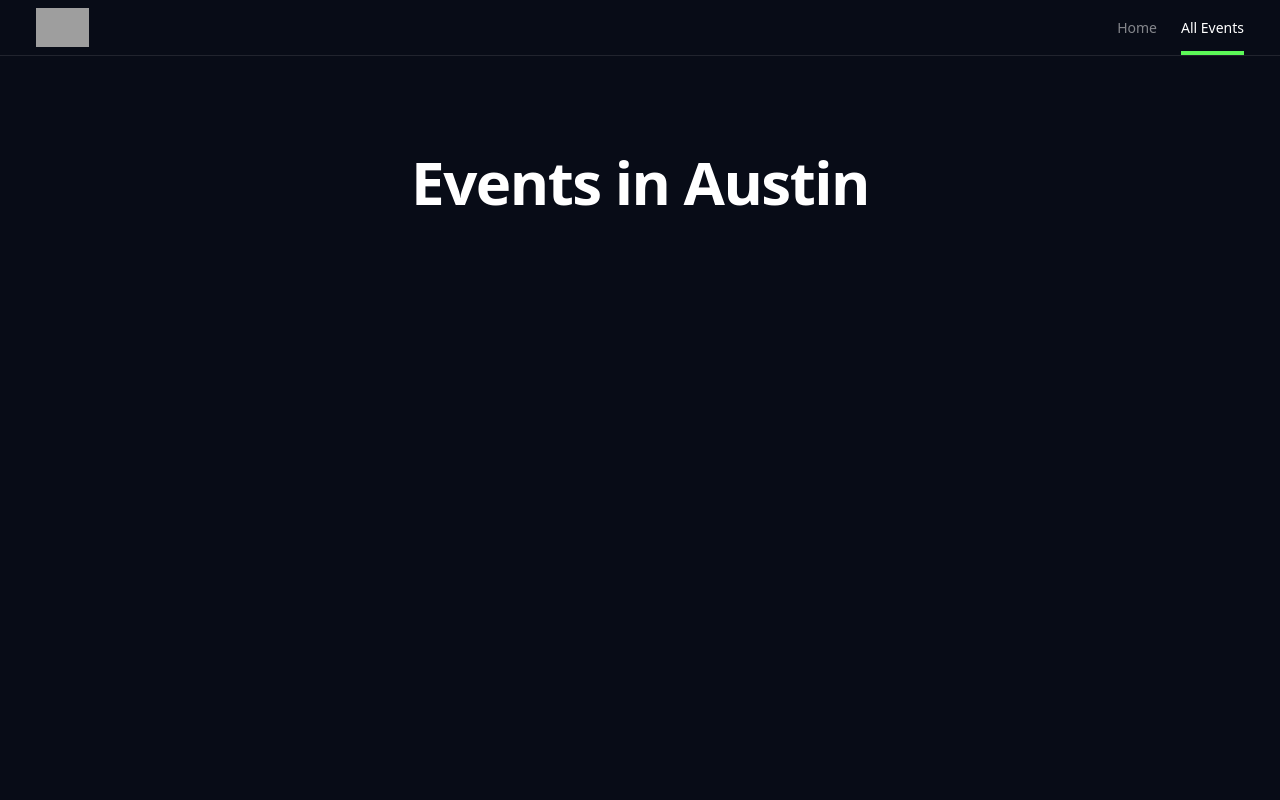
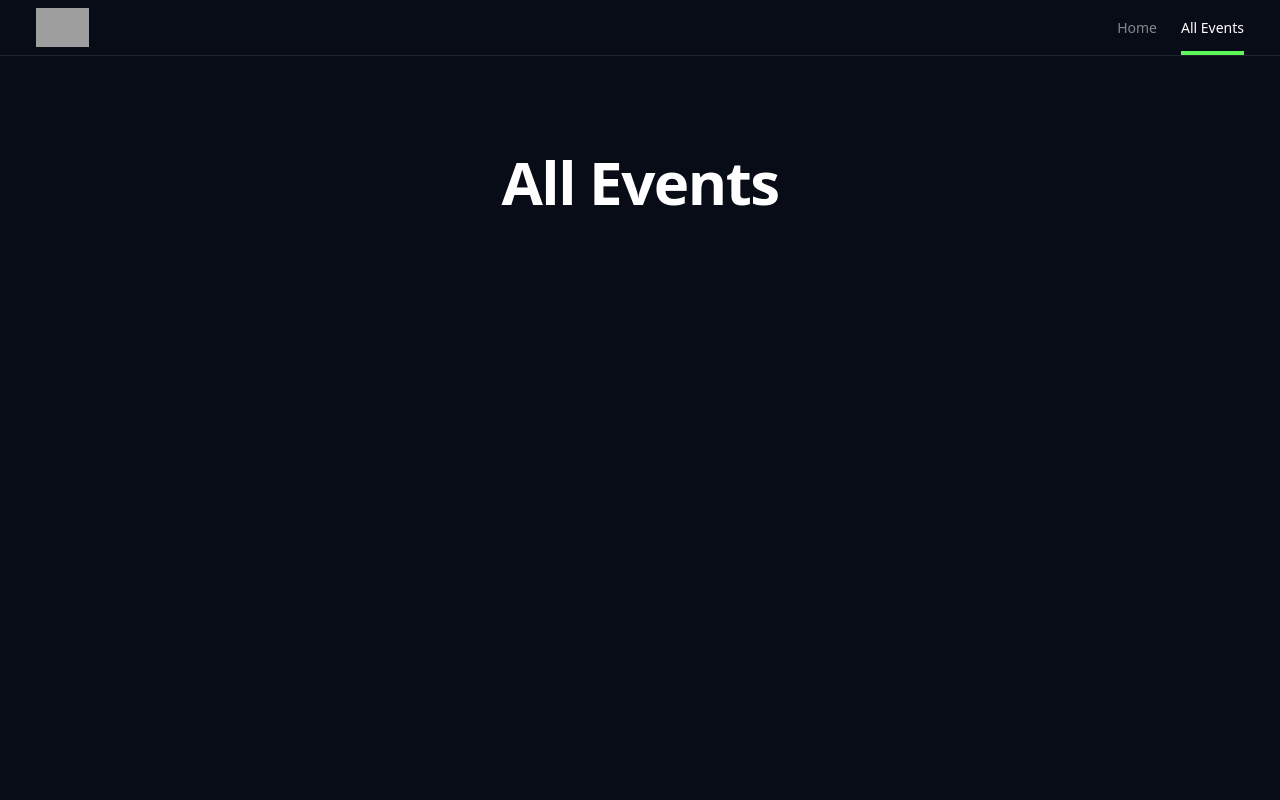
Before and after one commit to Raph-gf/Evento, a Next.js app: page /events/all in a window 1280 px wide. Shown: the top 800 px of the page. Built offline with nearby package versions, Linux system fonts and the light colour scheme; grey boxes are pictures that could not be loaded.

Commit message:
Adding dynamic Title to the CityEventsPage

```diff
--- a/src/app/events/[city]/page.tsx
+++ b/src/app/events/[city]/page.tsx
@@ -1,9 +1,23 @@
 import Title from "@/components/Title";
 
-export default function CityEventsPage() {
+type EventPageProps = {
+  params: {
+    city: string;
+  };
+};
+
+export default function CityEventsPage({ params }: EventPageProps) {
+  const FirstLetterUpperCase = (city: string) => {
+    const cityName = city.slice(0, 1).toUpperCase() + params.city.slice(1);
+    return cityName;
+  };
+
   return (
     <main className="flex flex-col items-center py-24 px-[20px] min-h-[110vh]">
-      <Title>Events in Austin</Title>
+      <Title>
+        {params.city === "all" && "All Events"}
+        {params.city !== "all" && `Events in ${FirstLetterUpperCase(params.city)}`}
+      </Title>
     </main>
   );
 }
```
